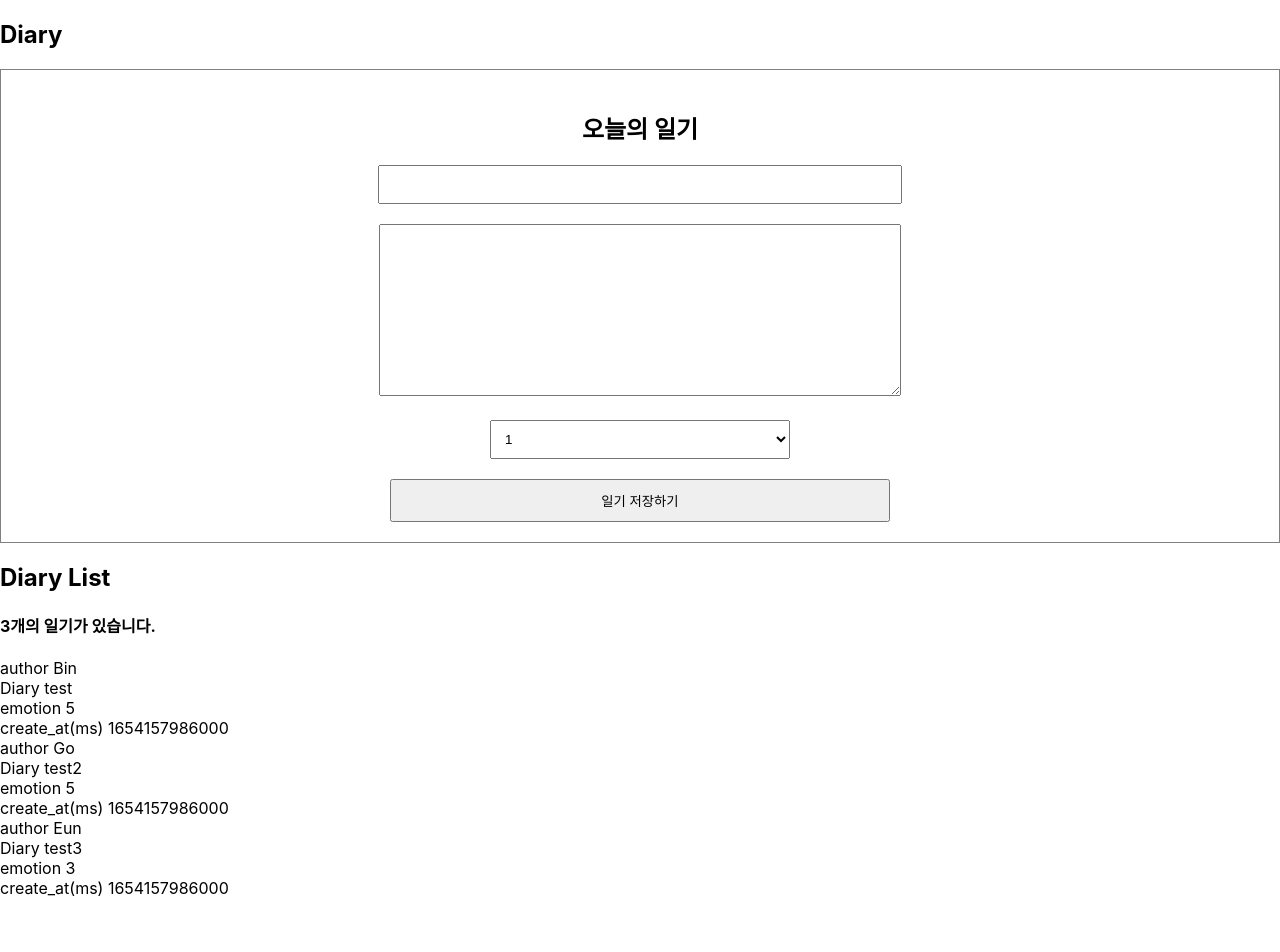
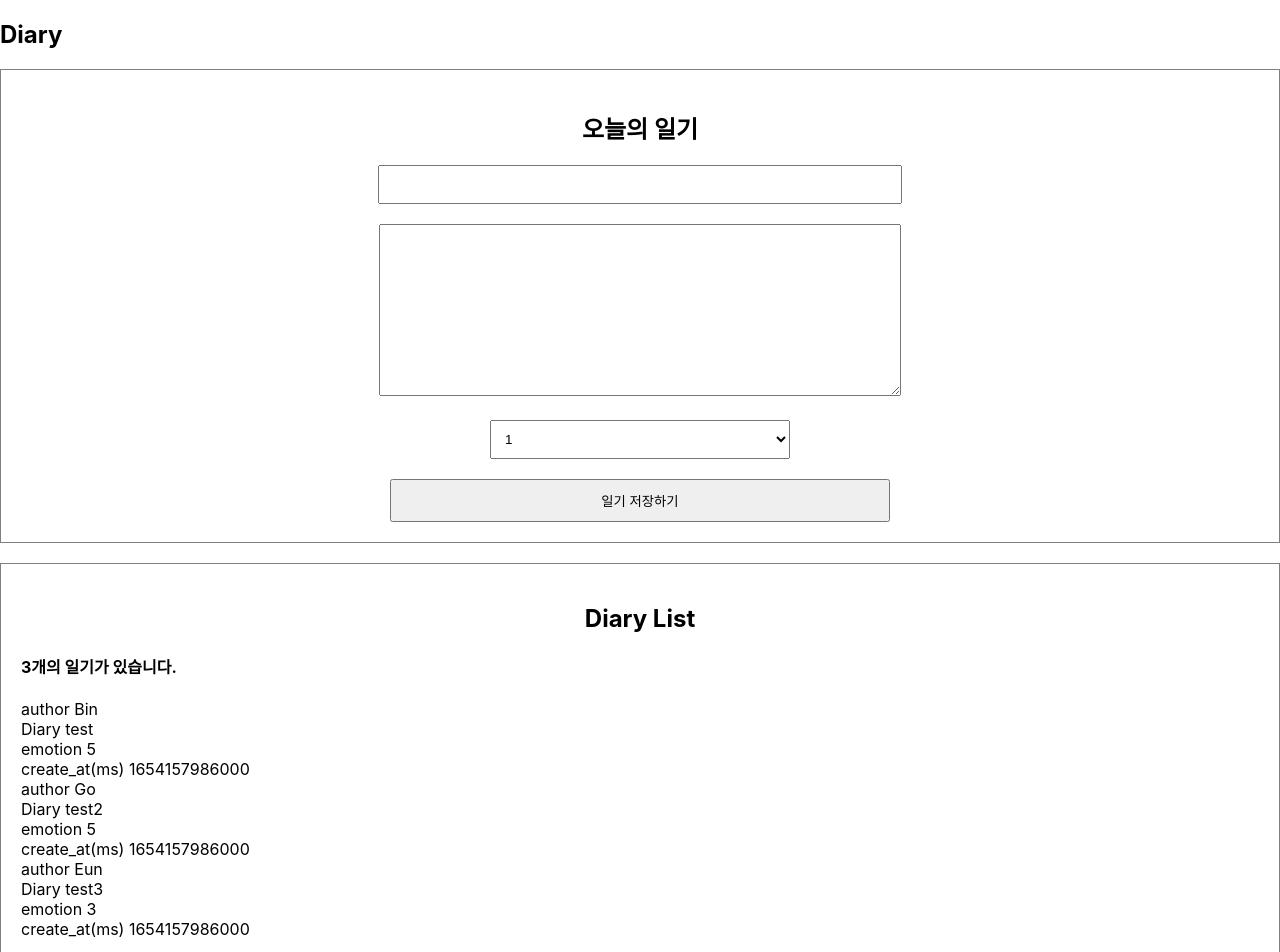
Before and after one commit to been2zzz/simpleDiary, a React (Create React App) app: page / in a window 1280 px wide. Shown: the top 952 px of the page. Before the commit the page ends 898 px from the top, so only its background shows below. Built offline with nearby package versions, Linux system fonts and the light colour scheme.

Commit message:
[ADD] css style

```diff
--- a/src/App.css
+++ b/src/App.css
@@ -26,3 +26,39 @@
   padding: 10px;
   cursor: pointer;
 }
+
+/* List */
+
+.DiaryList {
+  border: 1px solid gray;
+  padding: 20px;
+  margin-top: 20px;
+}
+
+.DiaryList h2 {
+  text-align: center;
+}
+
+/* Diary Item */
+
+.DiaryItem {
+  background-color: rgb(240, 240, 240);
+  margin-bottom: 10px;
+  padding: 20px;
+}
+
+.DiaryItem .info {
+  border-bottom: 1px solid gray;
+  padding-bottom: 10px;
+  margin-bottom: 10px;
+}
+
+.DiaryItem .date {
+  color: gray;
+}
+
+.DiaryItem .content {
+  font-weight: bold;
+  margin-bottom: 30px;
+  margin-top: 30px;
+}
```
